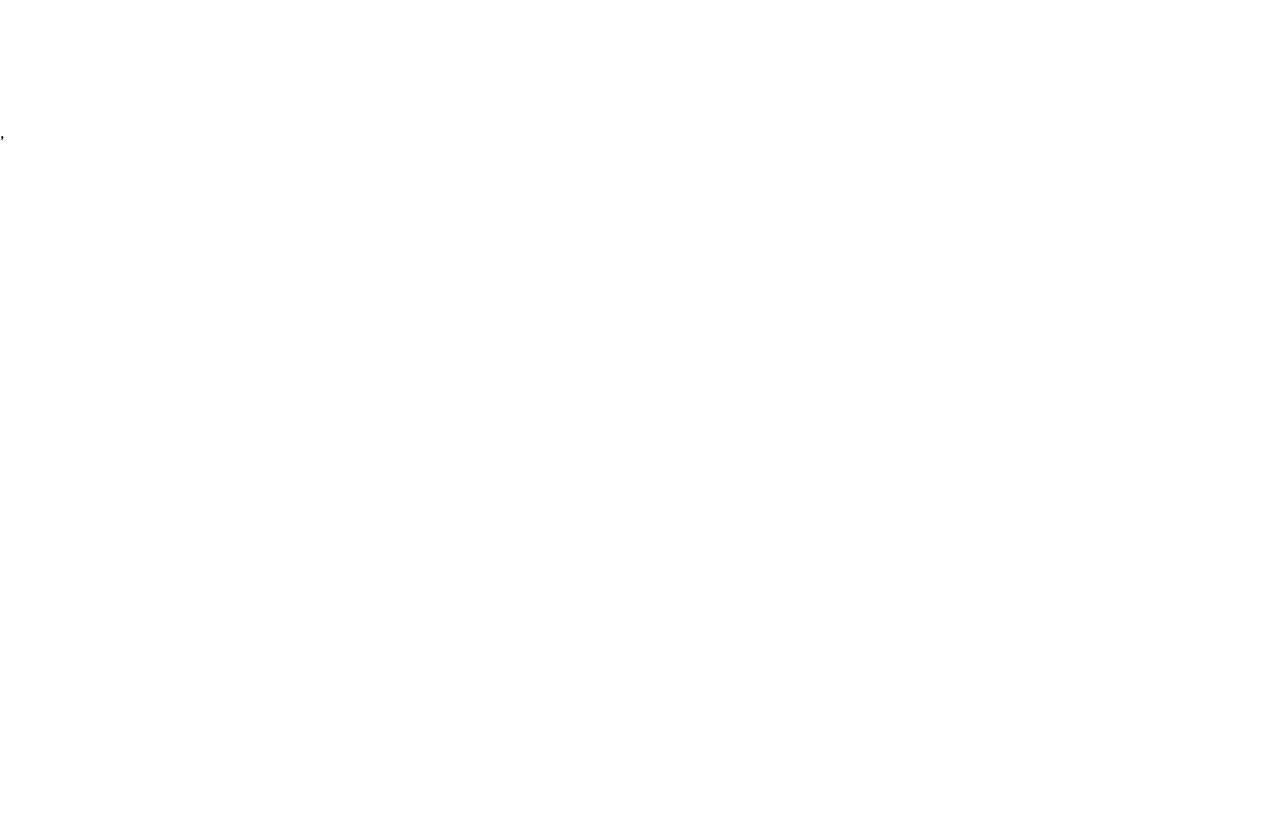
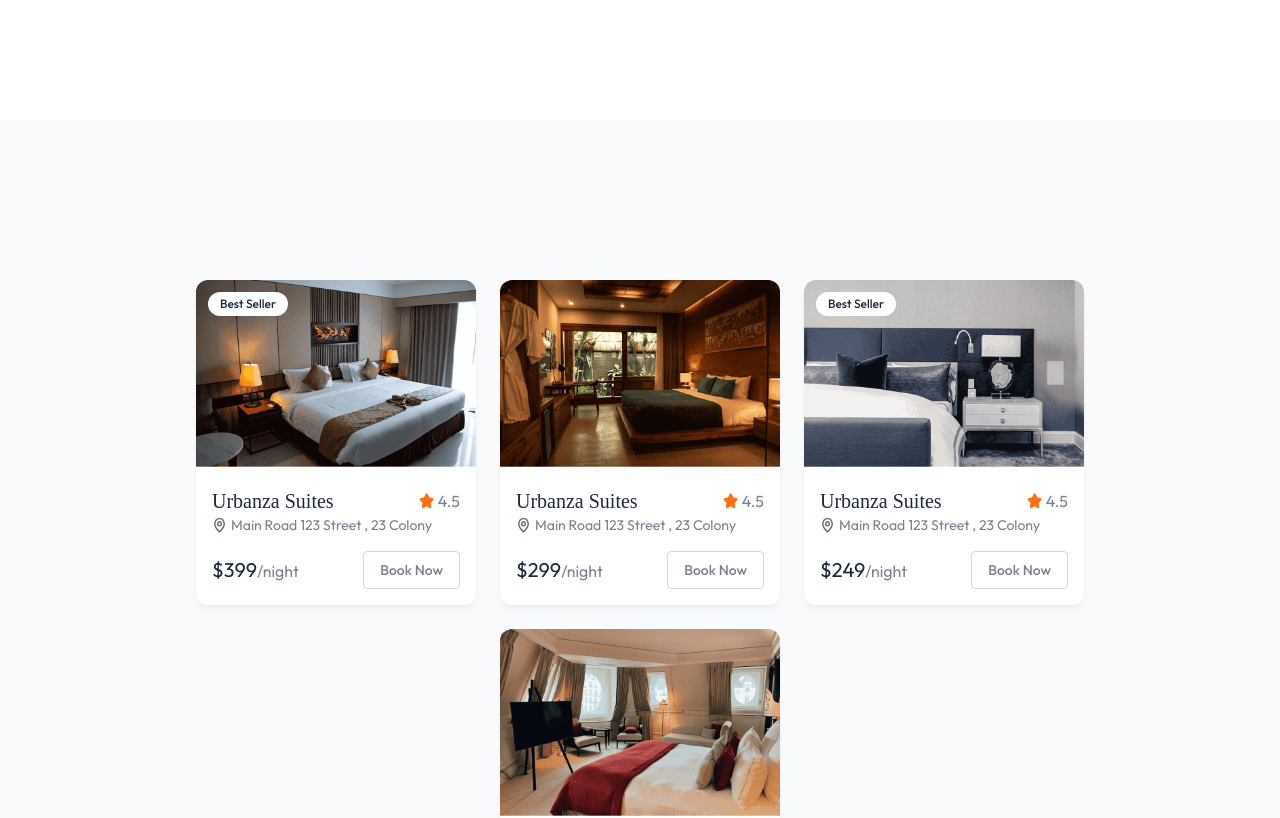
Before and after one commit to sarour8/bookingreact, a React (Vite) app in the folder client/: page / in a window 1280 px wide. Shown: the part 680-1498 px from the top of the page. Before the commit the page ends 824 px from the top, so only its background shows below. Built offline with nearby package versions, Linux system fonts and the light colour scheme; no server answers; a web font is replaced by a local one.

Commit message:
Update Home.jsx

```diff
--- a/client/src/pages/Home.jsx
+++ b/client/src/pages/Home.jsx
@@ -1,9 +1,11 @@
 import React from "react";
 import Hero from "../components/Hero";
+import FeatureDestination from "../components/FeatureDestination";
 const Home = () => {
     return(
         <>
            <Hero />
+           <FeatureDestination />
         </>
     )
 }
```
